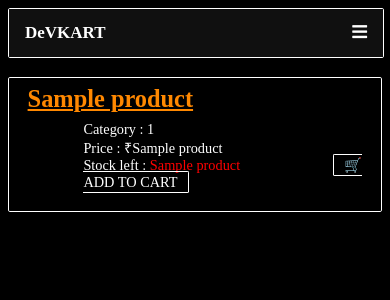
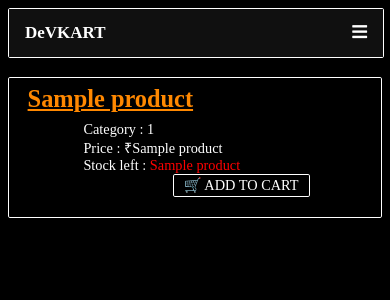
Before and after one commit to Vivek2k20/E_Shop-Version-1, a Flask app: template Templates/products.html in a window 390 px wide. Shown: the top 300 px of the page. Run offline with Flask 2, Linux system fonts and the light colour scheme; the template is opened without the code that fills it: most values are stand-ins (such as "Sample title", 1, 10 or a date in 2020); some libraries are stand-ins or nearby versions.

Commit message:
Fixed Add to cart button problem on phone screens

```diff
--- a/Static/css/products.css
+++ b/Static/css/products.css
@@ -417,7 +417,7 @@ input[type="submit"] {
     .product #details a {
         border: 0.13em solid #fff;
         color: #fff;
-        display: inline;
+        display: inline-block;
         padding: 2px 10px;
         margin-left: 30%;
         font-size: 1em;
```
